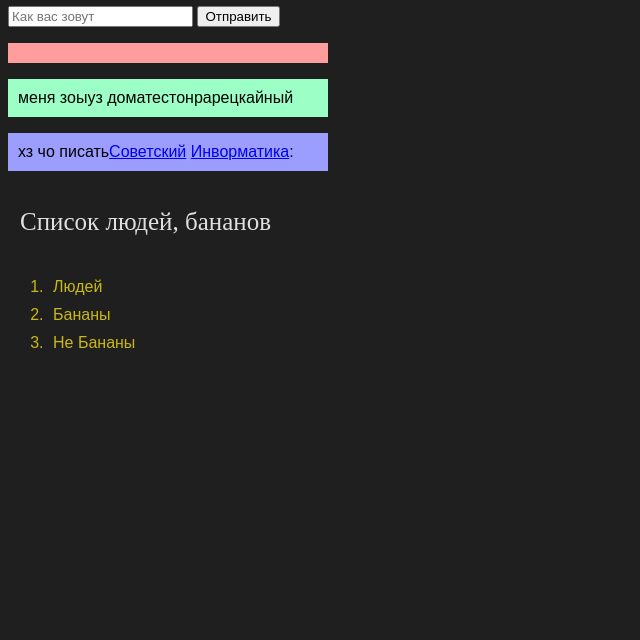
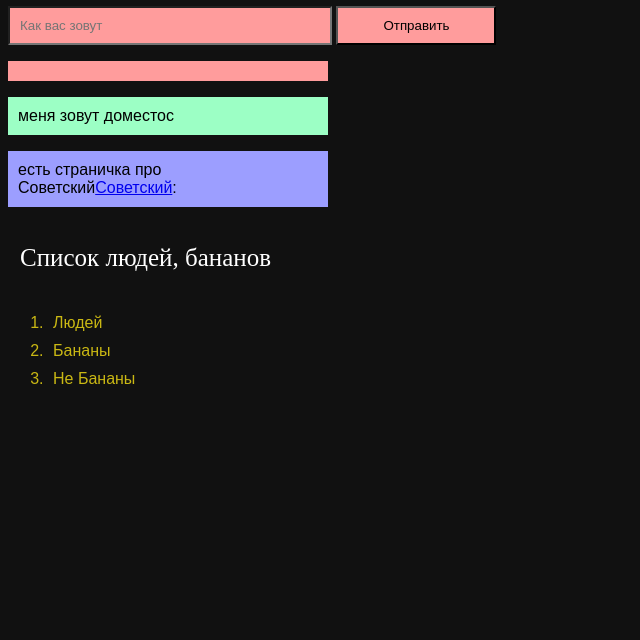
Before and after one commit to dmazaittop-dot/OIT, a plain HTML site: page index.html in a window 1280 px wide. Shown: the part 187-827 px from the top of the page, without its empty margins (0-640 px from the left). Drawn offline with Linux system fonts and the light colour scheme.

Commit message:
Add files via upload

```diff
--- a/css/style.css
+++ b/css/style.css
@@ -1,6 +1,6 @@
 body {
-    background-color: #1f1f1f; /* Очень тёмный серый, почти чёрный. Чистый #000000 лучше не использовать, так как он слишком резко контрастирует с текстом */
-    color: #e0e0e0; /* Светло-серый цвет текста для комфортного чтения */
+    background-color: #111111; /* Очень тёмный серый, почти чёрный. Чистый #000000 лучше не использовать, так как он слишком резко контрастирует с текстом */
+    color: #ffffff; /* Светло-серый цвет текста для комфортного чтения */
     margin: 1; /* Убираем стандартные отступы браузера по краям */
     font-family: Arial, sans-serif;
     min-height: 100vh; /* Заставляет фон тянуться на всю высоту экрана, если контента мало */
@@ -39,6 +39,11 @@ table td:nth-child(3) {
     width: 300px;
     color: black;
 }
+.par-butt {
+    padding: 10px;
+    width: 160px;
+    color: rgb(0, 0, 0);
+}
 .parm {
     padding: 5px;
     width: 100px;
--- a/index.html
+++ b/index.html
@@ -7,7 +7,7 @@
         <link rel="stylesheet" href="./css/style.css">
         <script src="./scripts/input_ali.js" defer></script>
     </head>
-    <body>
+        <body>
     <!--меню-->
     <h3>Меню</h3>
     <ul>
@@ -15,33 +15,22 @@
         <li><a href="comp-sci.html">Комп. Техн.</a></li>
         <li><a href="about.html">О посёлке</a></li>
     </ul>
-        <h1>Мой первый саааай Главная</h1>
-        <!DOCTYPE html>
-        <html lang="ru">
-        <head>
-            <meta charset="UTF-8">
-            <title>Ввод текста</title>
-        </head>
-        <body>
+        <h1>Мой первый сайт Главная</h1>
             <!-- Поле для ввода текста -->
-            <input type="text" id="userInput" placeholder="Как вас зовут">
+            <input class="imya par" type="text" id="userInput" placeholder="Как вас зовут">
 
             <!-- Кнопка для отправки -->
-            <button id="submitBtn">Отправить</button>
+            <button class="imya par-butt" id="submitBtn">Отправить</button>
 
             <!-- Блок, куда будет выведен текст -->
             <p class="imya par" id="output"></p>
-        </body>
-        </html>
-        <p class="xz par">меня зоыуз доматестонрарецкайный</p>
-        <p class="sovok par">хз чо писать<a href="https://ru.wikipedia.org/wiki/%D0%A1%D0%BE%D0%B2%D0%B5%D1%82%D1%81%D0%BA%D0%B8%D0%B9_(%D0%9B%D0%B5%D0%BD%D0%B8%D0%BD%D0%B3%D1%80%D0%B0%D0%B4%D1%81%D0%BA%D0%B0%D1%8F_%D0%BE%D0%B1%D0%BB%D0%B0%D1%81%D1%82%D1%8C)">Советский</a> <a href="https://ru.wikipedia.org/wiki/%D0%98%D0%BD%D1%84%D0%BE%D1%80%D0%BC%D0%B0%D1%82%D0%B8%D0%BA%D0%B0">Инворматика</a>:</p>
-        <p class="pad"id="first-par">Список людей, бананов</p>
+        <p class="xz par">меня зовут доместос</p>
+        <p class="sovok par">есть страничка про Советский<a href="https://ru.wikipedia.org/wiki/%D0%A1%D0%BE%D0%B2%D0%B5%D1%82%D1%81%D0%BA%D0%B8%D0%B9_(%D0%9B%D0%B5%D0%BD%D0%B8%D0%BD%D0%B3%D1%80%D0%B0%D0%B4%D1%81%D0%BA%D0%B0%D1%8F_%D0%BE%D0%B1%D0%BB%D0%B0%D1%81%D1%82%D1%8C)">Советский</a>:</p>
+        <p class="pad" id="first-par">Список людей, бананов</p>
         <ol>
             <li class="parm">Людей</li>
             <li class="parm">Бананы</li>
             <li class="parm">Не Бананы</li>
         </ol>
-</body>
-</html>
         </body>
 </html>
```
Also changed, not shown: about.html (+2 -2 lines), comp-sci.html (+1 -7 lines), 2 other files.
